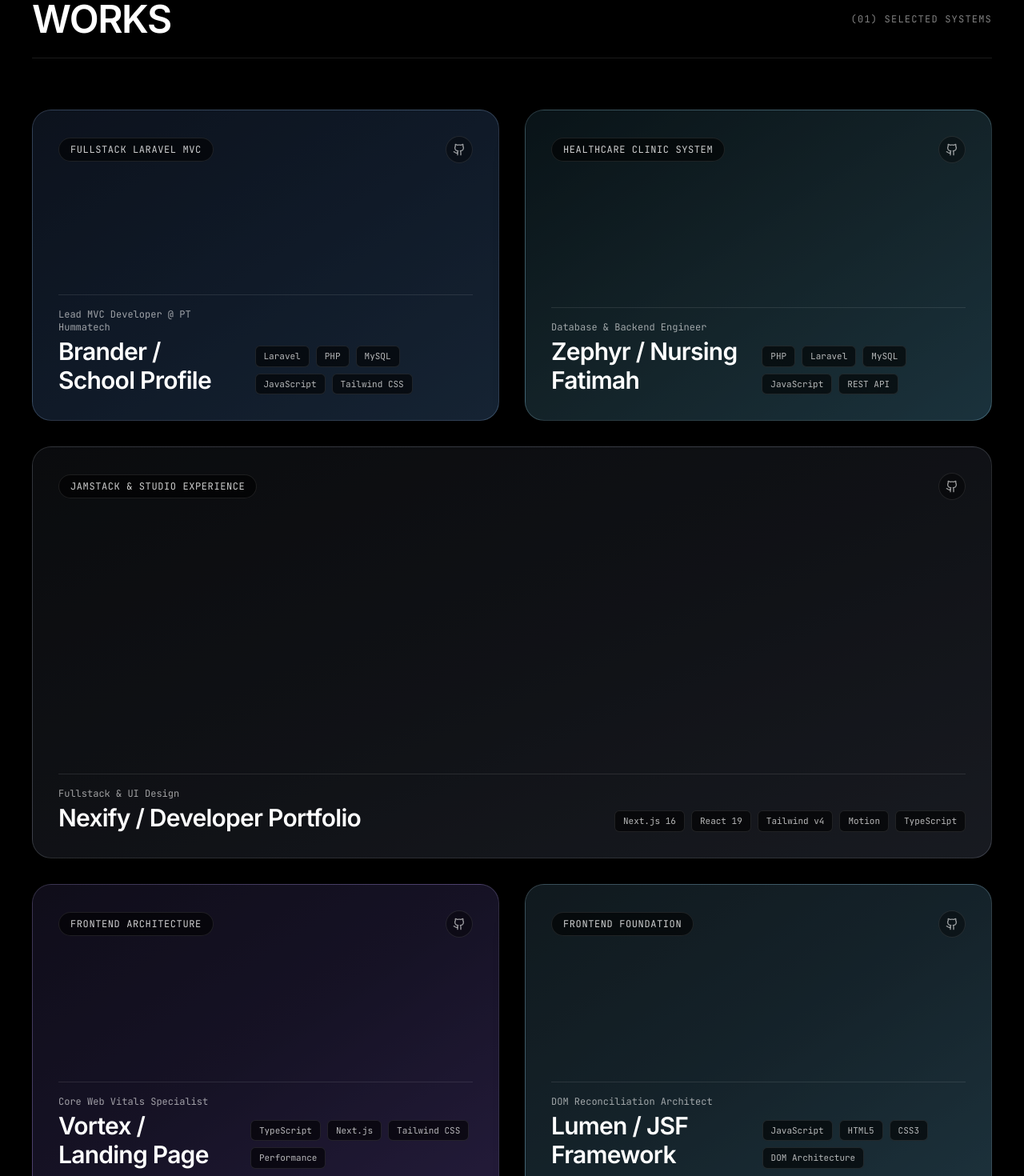
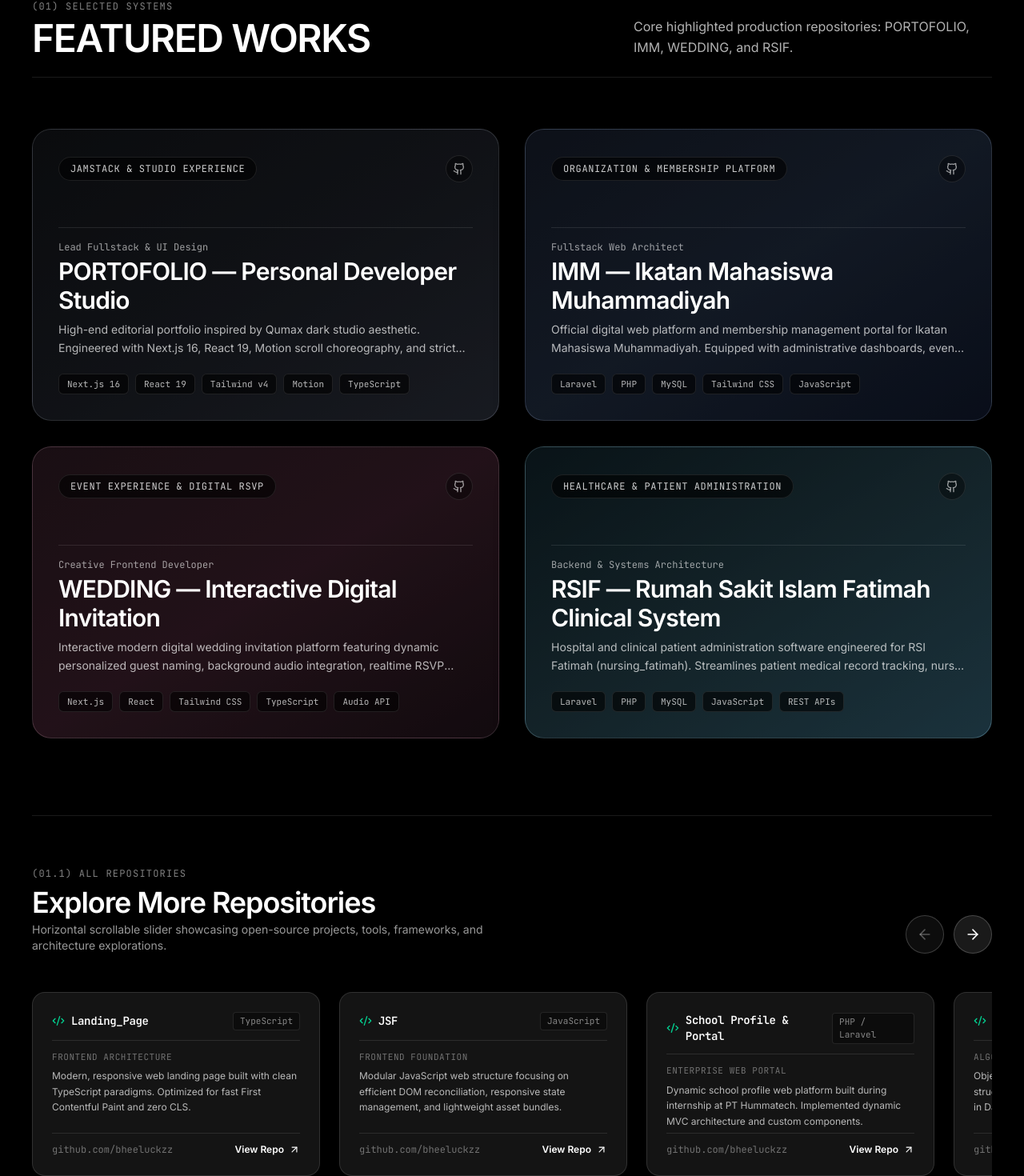
Before and after one commit to bheeluckzz/PORTOFOLIO, a Next.js app: page / in a window 1280 px wide. Shown: the part 1062-2532 px from the top of the page at 80% size. Built offline with nearby package versions, Linux system fonts and the light colour scheme.

Commit message:
feat: highlight portofolio, imm, wedding, rsif and add horizontal scroll repository slider

```diff
--- a/src/components/Works.tsx
+++ b/src/components/Works.tsx
@@ -1,57 +1,130 @@
 "use client";
 
-import { ArrowUpRight } from "lucide-react";
+import { useRef, useState, useEffect } from "react";
+import { ArrowUpRight, ArrowLeft, ArrowRight, GitFork, Star, Code2 } from "lucide-react";
 import { GithubIcon } from "./icons/GithubIcon";
-import { PORTFOLIO_DATA, ProjectItem } from "@/data/portfolioData";
+import { PORTFOLIO_DATA, HighlightProjectItem, SliderRepoItem } from "@/data/portfolioData";
 import { ScrollReveal } from "./animations/ScrollReveal";
 
 export function Works() {
   const { works } = PORTFOLIO_DATA;
+  const sliderRef = useRef<HTMLDivElement>(null);
+  const [canScrollLeft, setCanScrollLeft] = useState(false);
+  const [canScrollRight, setCanScrollRight] = useState(true);
 
-  // Split projects: standard vs featured
-  const topPair = works.projects.slice(0, 2);
-  const featured = works.projects[2];
-  const bottomPair = works.projects.slice(3, 5);
+  const checkScroll = () => {
+    if (sliderRef.current) {
+      const { scrollLeft, scrollWidth, clientWidth } = sliderRef.current;
+      setCanScrollLeft(scrollLeft > 10);
+      setCanScrollRight(scrollLeft < scrollWidth - clientWidth - 10);
+    }
+  };
+
+  useEffect(() => {
+    checkScroll();
+    window.addEventListener("resize", checkScroll);
+    return () => window.removeEventListener("resize", checkScroll);
+  }, []);
+
+  const scroll = (direction: "left" | "right") => {
+    if (sliderRef.current) {
+      const { clientWidth } = sliderRef.current;
+      const scrollAmount = direction === "left" ? -clientWidth * 0.75 : clientWidth * 0.75;
+      sliderRef.current.scrollBy({ left: scrollAmount, behavior: "smooth" });
+    }
+  };
 
   return (
     <section id="works" className="py-24 sm:py-36 bg-black text-white relative">
       <div className="max-w-[1440px] mx-auto px-6 sm:px-10">
         {/* Section Headline */}
         <ScrollReveal direction="up">
-          <div className="flex items-center justify-between mb-16 pb-6 border-b border-white/10">
+          <div className="flex flex-col md:flex-row md:items-end justify-between gap-6 mb-16 pb-6 border-b border-white/10">
+            <div>
+              <span className="text-xs font-mono uppercase tracking-widest text-white/50 mb-2 block">
+                {works.tag}
+              </span>
               <h2 className="text-3xl sm:text-5xl font-semibold tracking-[-0.03em] uppercase">
                 {works.heading}
               </h2>
-            <span className="text-xs font-mono uppercase tracking-widest text-white/50">
-              {works.tag}
-            </span>
+            </div>
+            <p className="text-white/70 max-w-md text-sm sm:text-base leading-relaxed">
+              {works.description}
+            </p>
           </div>
         </ScrollReveal>
 
-        {/* Works Cards Structure (Qumax Grid: 2-card, 1-card fullwidth, 2-card) */}
-        <div className="space-y-8">
-          {/* Top Row: 2 Cards (Aspect 3/2) */}
-          <div className="grid grid-cols-1 lg:grid-cols-2 gap-8">
-            {topPair.map((work, idx) => (
-              <ScrollReveal key={work.id} direction="up" delay={idx * 0.1}>
-                <WorkCard work={work} aspect="aspect-[3/2]" />
+        {/* 1. Highlighted 4 Repos (PORTOFOLIO, IMM, WEDDING, RSIF) */}
+        <div className="grid grid-cols-1 lg:grid-cols-2 gap-8 mb-24">
+          {works.highlights.map((project, idx) => (
+            <ScrollReveal key={project.id} direction="up" delay={idx * 0.08}>
+              <HighlightCard project={project} />
             </ScrollReveal>
           ))}
         </div>
 
-          {/* Middle Row: Featured Full-Width Card (Aspect 21/9) */}
-          {featured && (
-            <ScrollReveal direction="up" delay={0.15}>
-              <WorkCard work={featured} aspect="aspect-[16/9] lg:aspect-[21/9]" featured />
+        {/* 2. Scrollable Repositories Slider Carousel */}
+        <div id="repositories" className="pt-16 border-t border-white/10">
+          <ScrollReveal direction="up">
+            <div className="flex flex-col sm:flex-row sm:items-end justify-between gap-6 mb-10">
+              <div>
+                <span className="text-xs font-mono uppercase tracking-widest text-white/50 mb-2 block">
+                  {works.sliderSection.tag}
+                </span>
+                <h3 className="text-2xl sm:text-4xl font-semibold tracking-[-0.03em] text-white">
+                  {works.sliderSection.heading}
+                </h3>
+                <p className="text-white/60 text-xs sm:text-sm mt-1 max-w-xl">
+                  {works.sliderSection.description}
+                </p>
+              </div>
+
+              {/* Slider Controls */}
+              <div className="flex items-center gap-3">
+                <button
+                  type="button"
+                  onClick={() => scroll("left")}
+                  disabled={!canScrollLeft}
+                  aria-label="Scroll Repositories Left"
+                  className={`w-12 h-12 rounded-full border border-white/20 flex items-center justify-center transition-all duration-200 active:scale-95 cursor-pointer ${
+                    canScrollLeft
+                      ? "bg-white/10 text-white hover:bg-white hover:text-black"
+                      : "bg-white/5 text-white/30 cursor-not-allowed"
+                  }`}
+                >
+                  <ArrowLeft className="w-5 h-5" />
+                </button>
+                <button
+                  type="button"
+                  onClick={() => scroll("right")}
+                  disabled={!canScrollRight}
+                  aria-label="Scroll Repositories Right"
+                  className={`w-12 h-12 rounded-full border border-white/20 flex items-center justify-center transition-all duration-200 active:scale-95 cursor-pointer ${
+                    canScrollRight
+                      ? "bg-white/10 text-white hover:bg-white hover:text-black"
+                      : "bg-white/5 text-white/30 cursor-not-allowed"
+                  }`}
+                >
+                  <ArrowRight className="w-5 h-5" />
+                </button>
+              </div>
+            </div>
           </ScrollReveal>
-          )}
 
-          {/* Bottom Row: 2 Cards (Aspect 3/2) */}
-          <div className="grid grid-cols-1 lg:grid-cols-2 gap-8">
-            {bottomPair.map((work, idx) => (
-              <ScrollReveal key={work.id} direction="up" delay={idx * 0.1}>
-                <WorkCard work={work} aspect="aspect-[3/2]" />
-              </ScrollReveal>
+          {/* Horizontal Slider Track */}
+          <div
+            ref={sliderRef}
+            onScroll={checkScroll}
+            className="flex gap-6 overflow-x-auto pb-6 pt-2 scrollbar-none snap-x snap-mandatory cursor-grab active:cursor-grabbing select-none"
+            style={{ scrollbarWidth: "none", msOverflowStyle: "none" }}
+          >
+            {works.sliderSection.repos.map((repo) => (
+              <div
+                key={repo.id}
+                className="shrink-0 w-[300px] sm:w-[360px] snap-start"
+              >
+                <RepoSlideCard repo={repo} />
+              </div>
             ))}
           </div>
         </div>
@@ -60,18 +133,10 @@ export function Works() {
   );
 }
 
-function WorkCard({
-  work,
-  aspect,
-  featured = false,
-}: {
-  work: ProjectItem;
-  aspect: string;
-  featured?: boolean;
-}) {
+function HighlightCard({ project }: { project: HighlightProjectItem }) {
   return (
     <div
-      className={`group relative ${aspect} w-full rounded-3xl overflow-hidden border border-white/10 bg-gradient-to-br ${work.gradient} p-7 sm:p-8 flex flex-col justify-between transition-all duration-500 hover:border-white/30 shadow-2xl`}
+      className={`group relative aspect-[16/11] sm:aspect-[16/10] w-full rounded-3xl overflow-hidden border border-white/10 bg-gradient-to-br ${project.gradient} p-7 sm:p-8 flex flex-col justify-between transition-all duration-500 hover:border-white/30 shadow-2xl`}
     >
       {/* Subtle Inner Glow */}
       <div className="absolute inset-0 bg-black/40 transition-opacity duration-300 group-hover:bg-black/20" />
@@ -79,10 +144,10 @@ function WorkCard({
       {/* Card Top: Category Tag & Source Icon */}
       <div className="relative z-10 flex items-center justify-between">
         <span className="text-xs font-mono uppercase tracking-wider px-3.5 py-1.5 rounded-full bg-black/60 border border-white/10 text-white/80 backdrop-blur-md">
-          {work.category}
+          {project.category}
         </span>
         <a
-          href={work.githubUrl}
+          href={project.githubUrl}
           target="_blank"
           rel="noopener noreferrer"
           className="text-white/60 hover:text-white p-2 rounded-full bg-black/40 border border-white/10 backdrop-blur-md transition-colors"
@@ -94,7 +159,7 @@ function WorkCard({
 
       {/* Qumax Frosted-Glass Floating Circle Button (.works-v1-card_button) */}
       <a
-        href={work.liveUrl || work.githubUrl}
+        href={project.liveUrl || project.githubUrl}
         target="_blank"
         rel="noopener noreferrer"
         className="absolute inset-0 m-auto w-24 h-24 rounded-full qumax-circle-button flex flex-col items-center justify-center text-center text-xs font-semibold text-white tracking-wide z-20 opacity-0 group-hover:opacity-100 transition-all duration-300 transform scale-90 group-hover:scale-100 hover:bg-white hover:text-black cursor-pointer select-none"
@@ -104,16 +169,19 @@ function WorkCard({
       </a>
 
       {/* Card Bottom: Role, Title, and Tech Tags */}
-      <div className="relative z-10 flex flex-col sm:flex-row sm:items-end justify-between gap-4 pt-4 border-t border-white/10">
+      <div className="relative z-10 flex flex-col gap-3 pt-4 border-t border-white/10">
         <div>
-          <div className="text-xs font-mono text-white/60 mb-1">{work.role}</div>
+          <div className="text-xs font-mono text-white/60 mb-1">{project.role}</div>
           <h3 className="text-2xl sm:text-3xl font-semibold text-white tracking-tight">
-            {work.title}
+            {project.title}
           </h3>
+          <p className="text-xs sm:text-sm text-white/70 line-clamp-2 mt-2 leading-relaxed">
+            {project.description}
+          </p>
         </div>
 
-        <div className="flex flex-wrap items-center gap-2">
-          {work.stack.map((s) => (
+        <div className="flex flex-wrap items-center gap-2 pt-2">
+          {project.stack.map((s) => (
             <span
               key={s}
               className="text-[11px] font-mono text-white/70 bg-black/60 px-2.5 py-1 rounded-md border border-white/10 backdrop-blur-md"
@@ -126,3 +194,46 @@ function WorkCard({
     </div>
   );
 }
+
+function RepoSlideCard({ repo }: { repo: SliderRepoItem }) {
+  return (
+    <div className="qumax-card rounded-2xl p-6 flex flex-col justify-between h-[230px] border border-white/10 transition-all duration-300 hover:border-white/30 hover:bg-white/[0.12] group">
+      <div>
+        {/* Repo Header */}
+        <div className="flex items-center justify-between pb-3 border-b border-white/10 mb-3">
+          <div className="flex items-center gap-2 text-white">
+            <Code2 className="w-4 h-4 text-emerald-400" />
+            <span className="font-mono text-sm font-semibold tracking-tight text-white group-hover:text-emerald-300 transition-colors">
+              {repo.name}
+            </span>
+          </div>
+          <span className="text-[11px] font-mono text-white/50 bg-black/40 px-2 py-0.5 rounded border border-white/10">
+            {repo.language}
+          </span>
+        </div>
+
+        <div className="text-[11px] font-mono uppercase tracking-wider text-white/40 mb-1.5">
+          {repo.category}
+        </div>
+
+        <p className="text-xs text-white/70 leading-relaxed line-clamp-3">
+          {repo.description}
+        </p>
+      </div>
+
+      {/* Repo Footer Link */}
+      <div className="pt-3 border-t border-white/10 flex items-center justify-between">
+        <span className="text-xs font-mono text-white/40">github.com/bheeluckzz</span>
+        <a
+          href={repo.githubUrl}
+          target="_blank"
+          rel="noopener noreferrer"
+          className="inline-flex items-center gap-1.5 text-xs font-semibold text-white hover:text-emerald-400 transition-colors"
+        >
+          <span>View Repo</span>
+          <ArrowUpRight className="w-3.5 h-3.5 transition-transform group-hover:translate-x-0.5 group-hover:-translate-y-0.5" />
+        </a>
+      </div>
+    </div>
+  );
+}
--- a/src/data/portfolioData.ts
+++ b/src/data/portfolioData.ts
@@ -10,7 +10,7 @@ export interface NavLink {
   href: string;
 }
 
-export interface ProjectItem {
+export interface HighlightProjectItem {
   id: string;
   title: string;
   category: string;
@@ -20,7 +20,17 @@ export interface ProjectItem {
   githubUrl: string;
   liveUrl?: string;
   gradient: string;
-  aspect: "featured" | "standard";
+}
+
+export interface SliderRepoItem {
+  id: string;
+  name: string;
+  language: string;
+  category: string;
+  description: string;
+  githubUrl: string;
+  liveUrl?: string;
+  stars?: number;
 }
 
 export interface ServiceItem {
@@ -74,6 +84,7 @@ export const PORTFOLIO_DATA = {
     links: [
       { name: "Home", href: "#hero" },
       { name: "Works", href: "#works" },
+      { name: "Repositories", href: "#repositories" },
       { name: "Services", href: "#services" },
       { name: "Experience", href: "#experience" },
       { name: "FAQs", href: "#faq" },
@@ -88,8 +99,6 @@ export const PORTFOLIO_DATA = {
 
   // Hero Section
   hero: {
-    // You can change the hero background image here:
-    // e.g. "/images/hero-bg.png" (your cosmic sunglasses portrait) or "/images/foto1.jpg"
     bgImage: "/images/hero-bg.png",
     altText: "Hirzi Rofif Irsaydhi - Hero Cosmic Background",
 
@@ -140,72 +149,131 @@ export const PORTFOLIO_DATA = {
   // Selected Works / Projects
   works: {
     tag: "(01) Selected Systems",
-    heading: "Works",
+    heading: "Featured Works",
     description:
-      "Production software systems, internship deliverables, and open-source repositories crafted with architectural precision.",
-    projects: [
+      "Core highlighted production repositories: PORTOFOLIO, IMM, WEDDING, and RSIF.",
+
+    // The 4 main highlighted projects
+    highlights: [
       {
-        id: "school-profile",
-        title: "Brander / School Profile",
-        category: "Fullstack Laravel MVC",
-        role: "Lead MVC Developer @ PT Hummatech",
-        description:
-          "Enterprise school profile web platform built during internship at PT Hummatech. Implemented dynamic MVC architecture, custom interactive JavaScript modules, role-based controllers, and relational database schema.",
-        stack: ["Laravel", "PHP", "MySQL", "JavaScript", "Tailwind CSS"],
-        githubUrl: "https://github.com/bheeluckzz",
-        gradient: "from-[#141E30] via-[#1a2b42] to-[#243B55]",
-        aspect: "standard",
-      },
-      {
-        id: "nursing-fatimah",
-        title: "Zephyr / Nursing Fatimah",
-        category: "Healthcare Clinic System",
-        role: "Database & Backend Engineer",
-        description:
-          "Clinic workflow and patient care management system engineered to streamline record administration, nurse assignment tracking, and medical reports with strict data integrity.",
-        stack: ["PHP", "Laravel", "MySQL", "JavaScript", "REST API"],
-        githubUrl: "https://github.com/bheeluckzz/nursing_fatimah",
-        gradient: "from-[#0F2027] via-[#203A43] to-[#2C5364]",
-        aspect: "standard",
-      },
-      {
-        id: "portfolio-editorial",
-        title: "Nexify / Developer Portfolio",
+        id: "portofolio",
+        title: "PORTOFOLIO — Personal Developer Studio",
         category: "Jamstack & Studio Experience",
-        role: "Fullstack & UI Design",
+        role: "Lead Fullstack & UI Design",
         description:
           "High-end editorial portfolio inspired by Qumax dark studio aesthetic. Engineered with Next.js 16, React 19, Motion scroll choreography, and strict WCAG accessibility.",
         stack: ["Next.js 16", "React 19", "Tailwind v4", "Motion", "TypeScript"],
         githubUrl: "https://github.com/bheeluckzz/PORTOFOLIO",
         liveUrl: "https://portofolio-gilt-tau-30.vercel.app",
         gradient: "from-[#111317] via-[#1A1D24] to-[#282C37]",
-        aspect: "featured",
       },
       {
-        id: "landing-page",
-        title: "Vortex / Landing Page",
-        category: "Frontend Architecture",
-        role: "Core Web Vitals Specialist",
+        id: "imm",
+        title: "IMM — Ikatan Mahasiswa Muhammadiyah",
+        category: "Organization & Membership Platform",
+        role: "Fullstack Web Architect",
         description:
-          "Modern, responsive web landing page built with clean TypeScript paradigms. Optimized for fast First Contentful Paint, mobile usability, and zero cumulative layout shift.",
-        stack: ["TypeScript", "Next.js", "Tailwind CSS", "Performance"],
-        githubUrl: "https://github.com/bheeluckzz/Landing_Page",
-        gradient: "from-[#1A162B] via-[#241E3D] to-[#3B2D60]",
-        aspect: "standard",
+          "Official digital web platform and membership management portal for Ikatan Mahasiswa Muhammadiyah. Equipped with administrative dashboards, event publishing, member database, and dynamic content management.",
+        stack: ["Laravel", "PHP", "MySQL", "Tailwind CSS", "JavaScript"],
+        githubUrl: "https://github.com/bheeluckzz/imm",
+        gradient: "from-[#151B28] via-[#1E293B] to-[#0F172A]",
       },
       {
-        id: "jsf-framework",
-        title: "Lumen / JSF Framework",
-        category: "Frontend Foundation",
-        role: "DOM Reconciliation Architect",
+        id: "wedding",
+        title: "WEDDING — Interactive Digital Invitation",
+        category: "Event Experience & Digital RSVP",
+        role: "Creative Frontend Developer",
         description:
-          "Modular JavaScript web structure focusing on efficient DOM reconciliation, responsive state management, and lightweight asset bundles without heavy framework overhead.",
-        stack: ["JavaScript", "HTML5", "CSS3", "DOM Architecture"],
-        githubUrl: "https://github.com/bheeluckzz/JSF",
-        gradient: "from-[#1B2A32] via-[#223945] to-[#2F5263]",
-        aspect: "standard",
+          "Interactive modern digital wedding invitation platform featuring dynamic personalized guest naming, background audio integration, realtime RSVP confirmation, and digital wishing well.",
+        stack: ["Next.js", "React", "Tailwind CSS", "TypeScript", "Audio API"],
+        githubUrl: "https://github.com/bheeluckzz/wedding",
+        gradient: "from-[#2A1820] via-[#381D29] to-[#1E1118]",
       },
-    ] as ProjectItem[],
+      {
+        id: "rsif",
+        title: "RSIF — Rumah Sakit Islam Fatimah Clinical System",
+        category: "Healthcare & Patient Administration",
+        role: "Backend & Systems Architecture",
+        description:
+          "Hospital and clinical patient administration software engineered for RSI Fatimah (nursing_fatimah). Streamlines patient medical record tracking, nurse assignment workflows, and secure medical reporting.",
+        stack: ["Laravel", "PHP", "MySQL", "JavaScript", "REST APIs"],
+        githubUrl: "https://github.com/bheeluckzz/nursing_fatimah",
+        gradient: "from-[#0F2027] via-[#203A43] to-[#2C5364]",
+      },
+    ] as HighlightProjectItem[],
+
+    // Slide Carousel for other repositories
+    sliderSection: {
+      tag: "(01.1) All Repositories",
+      heading: "Explore More Repositories",
+      description:
+        "Horizontal scrollable slider showcasing open-source projects, tools, frameworks, and architecture explorations.",
+      repos: [
+        {
+          id: "landing-page",
+          name: "Landing_Page",
+          language: "TypeScript",
+          category: "Frontend Architecture",
+          description:
+            "Modern, responsive web landing page built with clean TypeScript paradigms. Optimized for fast First Contentful Paint and zero CLS.",
+          githubUrl: "https://github.com/bheeluckzz/Landing_Page",
+        },
+        {
+          id: "jsf",
+          name: "JSF",
+          language: "JavaScript",
+          category: "Frontend Foundation",
+          description:
+            "Modular JavaScript web structure focusing on efficient DOM reconciliation, responsive state management, and lightweight asset bundles.",
+          githubUrl: "https://github.com/bheeluckzz/JSF",
+        },
+        {
+          id: "school-profile",
+          name: "School Profile & Portal",
+          language: "PHP / Laravel",
+          category: "Enterprise Web Portal",
+          description:
+            "Dynamic school profile web platform built during internship at PT Hummatech. Implemented dynamic MVC architecture and custom components.",
+          githubUrl: "https://github.com/bheeluckzz",
+        },
+        {
+          id: "oop",
+          name: "OOP",
+          language: "Dart",
+          category: "Algorithms & Paradigms",
+          description:
+            "Object-oriented programming implementations, data structures, algorithmic problems, and design patterns in Dart.",
+          githubUrl: "https://github.com/bheeluckzz/OOP",
+        },
+        {
+          id: "online-web",
+          name: "onlineWEB",
+          language: "HTML / CSS",
+          category: "Web Interfaces",
+          description:
+            "Online web interface experiments, interactive responsive views, and layout structures.",
+          githubUrl: "https://github.com/bheeluckzz/onlineWEB",
+        },
+        {
+          id: "bootstrap",
+          name: "BOOTSTRAP",
+          language: "HTML / CSS",
+          category: "Component Systems",
+          description:
+            "Component layouts and responsive grid system implementations using Bootstrap framework standards.",
+          githubUrl: "https://github.com/bheeluckzz/BOOTSTRAP",
+        },
+        {
+          id: "html",
+          name: "HTML",
+          language: "HTML5 / CSS3",
+          category: "Web Fundamentals",
+          description:
+            "Semantic HTML5 architecture, semantic tags, accessibility, and modern CSS3 styling exercises.",
+          githubUrl: "https://github.com/bheeluckzz/HTML",
+        },
+      ] as SliderRepoItem[],
+    },
   },
 
   // Services & Capabilities Section
```
Lines whose indentation alone changed are shown as unchanged.
